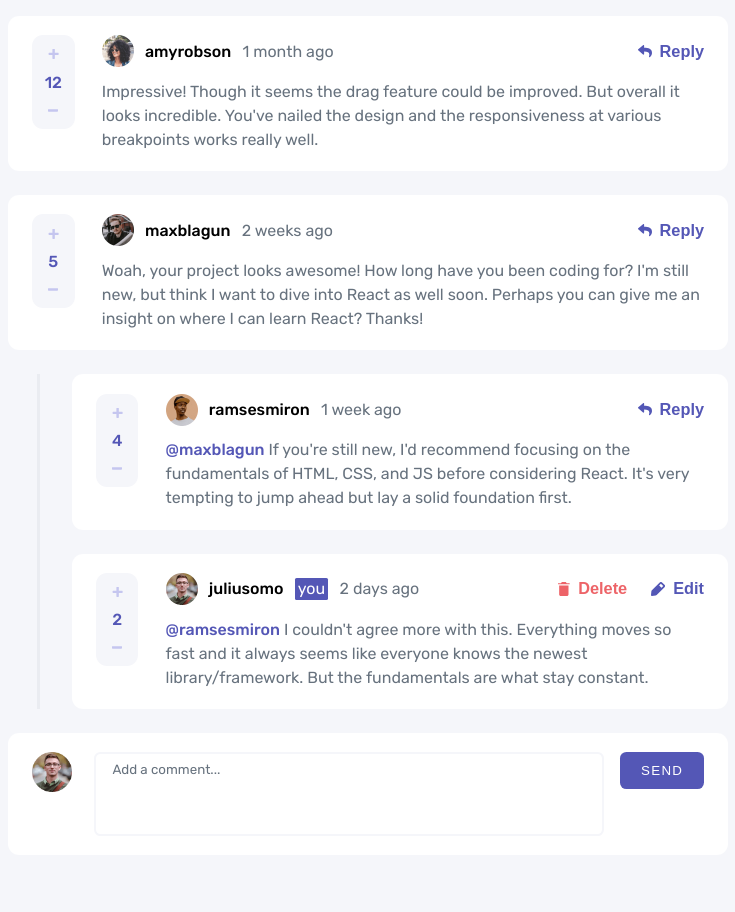
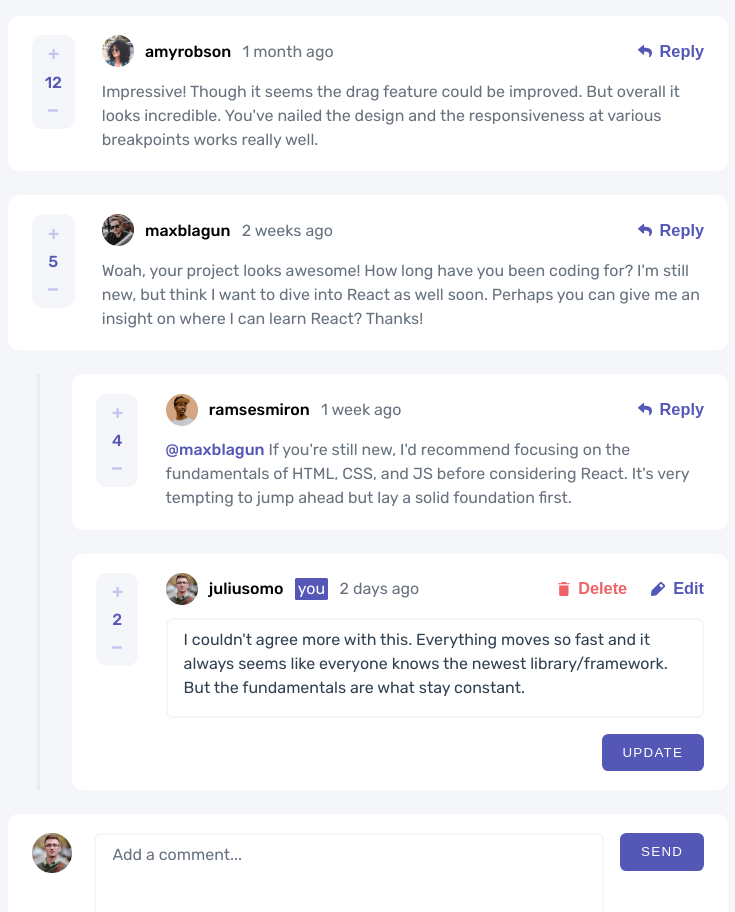
Before and after one commit to andy-devs/comment-section-challenge, a React (Create React App) app: page / in a window 1280 px wide. Both pictures are taken after a click on the button "Edit". Shown: the top 912 px of the page, without its empty margins (272-1007 px from the left). Before the commit the page ends 871 px from the top, so only its background shows below. Built offline with nearby package versions, Linux system fonts and the light colour scheme; the HTML template or start-up script is replaced by a standard one.

Commit message:
Edit functionality

```diff
--- a/src/App.js
+++ b/src/App.js
@@ -90,6 +90,31 @@ function App() {
 		}
 	};
 
+	const editHandler = (text, date, id, commentId) => {
+		if (!commentId) {
+			const updatedCommentIndex = comments.findIndex(
+				(comment) => comment.id === id
+			);
+			const commentsCopy = [...comments];
+			console.log(commentsCopy[updatedCommentIndex]);
+			commentsCopy[updatedCommentIndex].content = text;
+			commentsCopy[updatedCommentIndex].date = date;
+			setComments(commentsCopy);
+		} else if (commentId) {
+			const commentsCopy = [...comments];
+			const commentWithReplyIndex = commentsCopy.findIndex(
+				(comment) => comment.id === commentId
+			);
+			const updatedReply = commentsCopy[
+				commentWithReplyIndex
+			].replies.findIndex((reply) => reply.id === id);
+			console.log(commentsCopy[commentWithReplyIndex].replies[updatedReply]);
+			commentsCopy[commentWithReplyIndex].replies[updatedReply].content = text;
+			commentsCopy[commentWithReplyIndex].replies[updatedReply].date = date;
+			setComments(commentsCopy);
+		}
+	};
+
 	return (
 		<div className='main'>
 			<CommentsList
@@ -97,6 +122,7 @@ function App() {
 				currentUser={currentUser}
 				addNewReply={addNewReply}
 				deleteHandler={deleteHandler}
+				editHandler={editHandler}
 			/>
 			<CommentForm currentUser={currentUser} addNewComment={addNewComment} />
 		</div>
--- a/src/components/Comments/Comment.js
+++ b/src/components/Comments/Comment.js
@@ -5,13 +5,15 @@ import IconReply from '../../assets/icon-reply.svg';
 import IconEdit from '../../assets/icon-edit.svg';
 import IconDelete from '../../assets/icon-delete.svg';
 import ReplyForm from '../Forms/ReplyForm';
+import EditForm from '../Forms/EditForm';
 import { useState } from 'react';
 
 const Comment = (props) => {
 	const [score, setScore] = useState(props.score);
 	const [upScore, setUpScore] = useState(false);
 	const [downScore, setDownScore] = useState(false);
-	const [isReplyVisible, setisReplyVisible] = useState(false);
+	const [isReplyVisible, setIsReplyVisible] = useState(false);
+	const [isEditVisible, setIsEditVisible] = useState(false);
 
 	const upScoreHandler = () => {
 		if (downScore) {
@@ -42,7 +44,11 @@ const Comment = (props) => {
 	};
 
 	const toggleReplyHandler = () => {
-		setisReplyVisible((prev) => !prev);
+		setIsReplyVisible((prev) => !prev);
+	};
+
+	const toggleEdit = () => {
+		setIsEditVisible((prev) => !prev);
 	};
 
 	const deleteComment = () => {
@@ -111,7 +117,8 @@ const Comment = (props) => {
 										styles['comment__content-interactions__item'] +
 										' ' +
 										styles['interactions__edit']
-									}>
+									}
+									onClick={toggleEdit}>
 									<img src={IconEdit} alt='edit icon' />
 									Edit
 								</button>
@@ -168,7 +175,8 @@ const Comment = (props) => {
 											styles['comment__content-interactions__item'] +
 											' ' +
 											styles['interactions__edit']
-										}>
+										}
+										onClick={toggleEdit}>
 										<img src={IconEdit} alt='edit icon' />
 										Edit
 									</button>
@@ -176,6 +184,7 @@ const Comment = (props) => {
 							)}
 						</div>
 					</div>
+					{!isEditVisible ? (
 						<div className={styles['comment__content-text']}>
 							<p className={styles['comment__content-text__message']}>
 								{props.replyingTo && (
@@ -189,6 +198,15 @@ const Comment = (props) => {
 								{props.content}
 							</p>
 						</div>
+					) : (
+						<EditForm
+							placeholder={props.content}
+							editHandler={props.editHandler}
+							id={props.id}
+							commentId={props.commentId}
+							toggleEdit={toggleEdit}
+						/>
+					)}
 				</div>
 			</div>
 			{isReplyVisible && (
--- a/src/components/Comments/CommentsList.js
+++ b/src/components/Comments/CommentsList.js
@@ -7,6 +7,7 @@ const CommentsList = ({
 	currentUser,
 	addNewReply,
 	deleteHandler,
+	editHandler,
 }) => {
 	return (
 		<div className={styles.comments}>
@@ -26,6 +27,7 @@ const CommentsList = ({
 								currentUser={currentUser}
 								addNewReply={addNewReply}
 								deleteHandler={deleteHandler}
+								editHandler={editHandler}
 							/>
 							{comment.replies.length > 0 && (
 								<RepliesList
@@ -34,6 +36,7 @@ const CommentsList = ({
 									currentUser={currentUser}
 									addNewReply={addNewReply}
 									deleteHandler={deleteHandler}
+									editHandler={editHandler}
 								/>
 							)}
 						</>
--- a/src/components/Comments/RepliesList.js
+++ b/src/components/Comments/RepliesList.js
@@ -7,6 +7,7 @@ const RepliesList = ({
 	addNewReply,
 	commentId,
 	deleteHandler,
+	editHandler,
 }) => {
 	return (
 		<div className={styles.replies}>
@@ -22,6 +23,7 @@ const RepliesList = ({
 					currentUser={currentUser}
 					addNewReply={addNewReply}
 					deleteHandler={deleteHandler}
+					editHandler={editHandler}
 					commentId={commentId}
 				/>
 			))}
--- a/src/components/Forms/CommentForm.module.css
+++ b/src/components/Forms/CommentForm.module.css
@@ -24,6 +24,8 @@
 	border-radius: 0.4rem;
 	width: 100%;
 	resize: none;
+	font-size: 1rem;
+	line-height: 1.5;
 }
 .comment-form__form-input:focus {
 	outline: 1px solid var(--moderate-blue);
--- /dev/null
+++ b/src/components/Forms/EditForm.js
@@ -0,0 +1,49 @@
+import styles from './EditForm.module.css';
+import Button from '../UI/Button';
+import { useState } from 'react';
+import moment from 'moment';
+
+const EditForm = (props) => {
+	const [inputValue, setInputValue] = useState(props.placeholder);
+
+	const calculateDate = () => {
+		const date = moment().fromNow();
+		return date;
+	};
+
+	const submitHandler = (event) => {
+		event.preventDefault();
+		const date = calculateDate();
+
+		console.log(props.id, props.commentId);
+
+		props.toggleEdit();
+		props.editHandler(inputValue, date, props.id, props.commentId);
+
+		setInputValue('');
+	};
+
+	const enterPressed = (e) => {
+		if (e.keyCode === 13 && e.shiftKey === false) {
+			e.preventDefault();
+			submitHandler(e);
+		}
+	};
+
+	return (
+		<div className={styles['edit-form']}>
+			<form className={styles['edit-form__form']} onSubmit={submitHandler}>
+				<textarea
+					value={inputValue}
+					onChange={(e) => setInputValue(e.target.value)}
+					className={styles['edit-form__form-input']}
+					placeholder='Edit a comment...'
+					onKeyDown={enterPressed}
+				/>
+				<Button>UPDATE</Button>
+			</form>
+		</div>
+	);
+};
+
+export default EditForm;
--- /dev/null
+++ b/src/components/Forms/EditForm.module.css
@@ -0,0 +1,32 @@
+.edit-form {
+	display: flex;
+	align-items: flex-start;
+	background: var(--white);
+	border-radius: 0.7rem;
+	gap: 1.4rem;
+}
+.edit-form__form {
+	display: flex;
+	flex-direction: column;
+	align-items: flex-end;
+	width: 100%;
+	gap: 1rem;
+}
+.edit-form__form-input {
+	border: 2px solid var(--very-light-gray);
+	color: var(--dark-blue);
+	font-family: 'Rubik', sans-serif;
+	padding: 0.5rem 1rem;
+	height: 5rem;
+	border-radius: 0.4rem;
+	align-self: stretch;
+	resize: none;
+	font-size: 1rem;
+	line-height: 1.5;
+}
+.edit-form__form-input:focus {
+	outline: 1px solid var(--moderate-blue);
+}
+.edit-form__form-input::placeholder {
+	color: var(--grayish-blue);
+}
--- a/src/components/Forms/ReplyForm.module.css
+++ b/src/components/Forms/ReplyForm.module.css
@@ -25,6 +25,8 @@
 	border-radius: 0.4rem;
 	width: 100%;
 	resize: none;
+	font-size: 1rem;
+	line-height: 1.5;
 }
 .reply-form__form-input:focus {
 	outline: 1px solid var(--moderate-blue);
```
Lines whose indentation alone changed are shown as unchanged.
